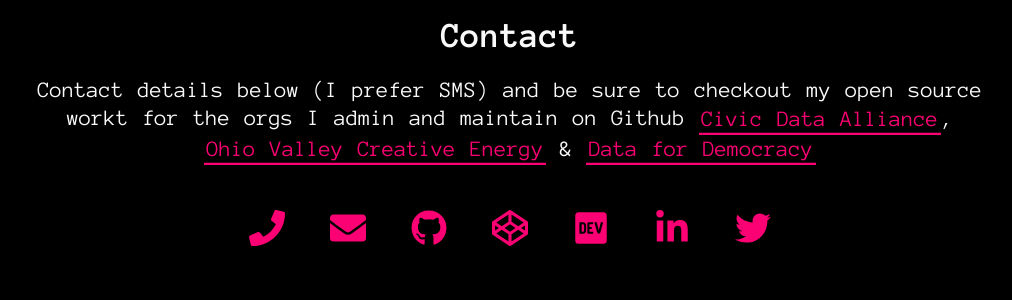
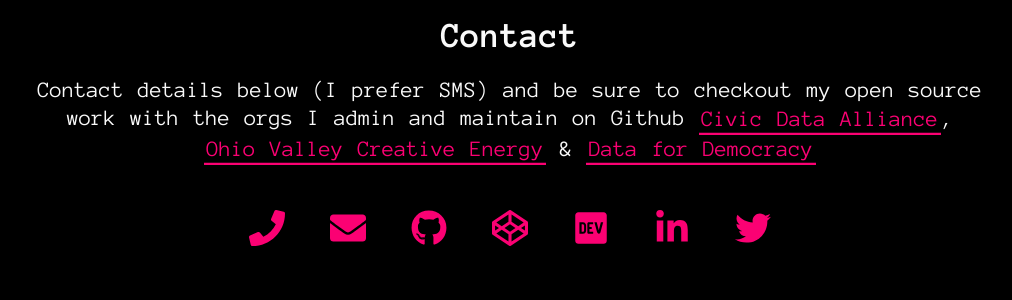
Before and after one commit to cheapwebmonkey/portfolio, a Jekyll site: the page built from index.html, in a window 1280 px wide and 900 px high, scrolled down 5642 px. Shown: the part 320-620 px from the top of the window, without its empty margins (130-1142 px from the left). Built offline with Jekyll 4.4.1, drawn with Linux system fonts in a browser that asks for light colours.

Commit message:
fixes dang typo

```diff
--- a/_config.yml
+++ b/_config.yml
@@ -82,7 +82,7 @@ show_contact_card: true
 # contact_title: The will be displayed as the title in the Contact section
 contact_title: Contact
 # contact_description: This will be displayed under the title.
-contact_description: Contact details below (I prefer SMS) and be sure to checkout my open source workt for the orgs I admin and maintain on Github <a class="highlight-link" href="https://github.com/civicdata" target="_blank" rel="noreferrer"> Civic Data Alliance </a>, <a class="highlight-link" href="https://github.com/OhioValleyCreativeEnergy" target="_blank" rel="noreferrer"> Ohio Valley Creative Energy </a> & <a class="highlight-link" href="https://github.com/Data4Democracy" target="_blank" rel="noreferrer"> Data for Democracy </a>
+contact_description: Contact details below (I prefer SMS) and be sure to checkout my open source work with the orgs I admin and maintain on Github <a class="highlight-link" href="https://github.com/civicdata" target="_blank" rel="noreferrer"> Civic Data Alliance </a>, <a class="highlight-link" href="https://github.com/OhioValleyCreativeEnergy" target="_blank" rel="noreferrer"> Ohio Valley Creative Energy </a> & <a class="highlight-link" href="https://github.com/Data4Democracy" target="_blank" rel="noreferrer"> Data for Democracy </a>
 
 # GITHUB-METADATA
 # Set this to your forked repository
```
